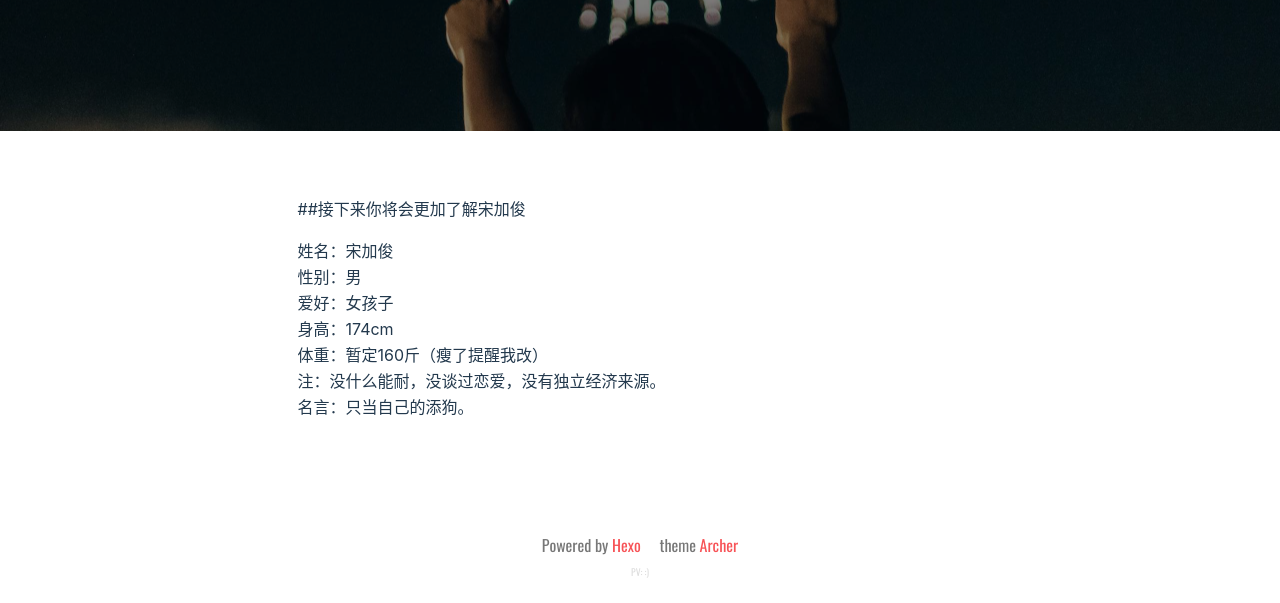
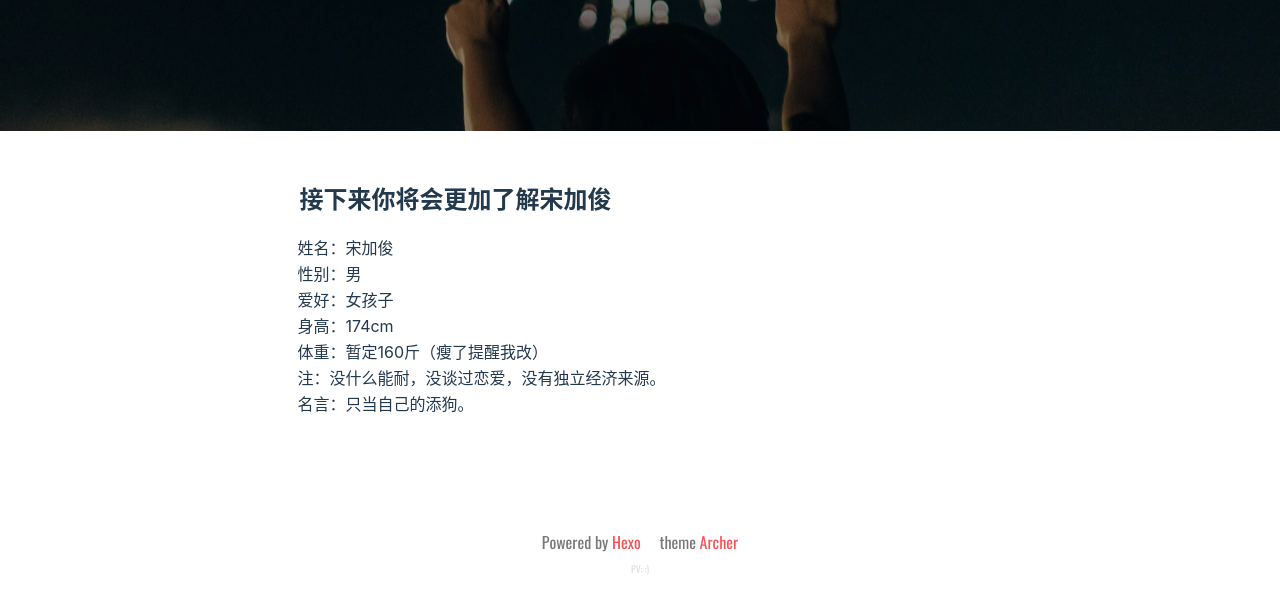
Before and after one commit to song-doubleJ/song-doubleJ.github.io, a plain HTML site: page about/index.html in a window 1280 px wide. Shown: the part 269-872 px from the top of the page. Drawn offline with nearby package versions, Linux system fonts and the light colour scheme; some packages are replaced by stand-ins of ours; a script that the page names is missing; a web font is replaced by a local one.

Commit message:
Site updated: 2019-03-03 14:47:55

```diff
--- a/about/index.html
+++ b/about/index.html
@@ -349,8 +349,7 @@ height:50vh;
             <!-- 不可以删除，否则会调用post的layout  -->
 <main class="main about-page">
     <article class="article-entry">
-        <p>##接下来你将会更加了解宋加俊</p>
-<p>姓名：宋加俊<br>性别：男<br>爱好：女孩子<br>身高：174cm<br>体重：暂定160斤（瘦了提醒我改）<br>注：没什么能耐，没谈过恋爱，没有独立经济来源。<br>名言：只当自己的添狗。</p>
+        <h2 id="接下来你将会更加了解宋加俊"><a href="#接下来你将会更加了解宋加俊" class="headerlink" title="接下来你将会更加了解宋加俊"></a>接下来你将会更加了解宋加俊</h2><p>姓名：宋加俊<br>性别：男<br>爱好：女孩子<br>身高：174cm<br>体重：暂定160斤（瘦了提醒我改）<br>注：没什么能耐，没谈过恋爱，没有独立经济来源。<br>名言：只当自己的添狗。</p>
 
     </article>
 </main>
```
